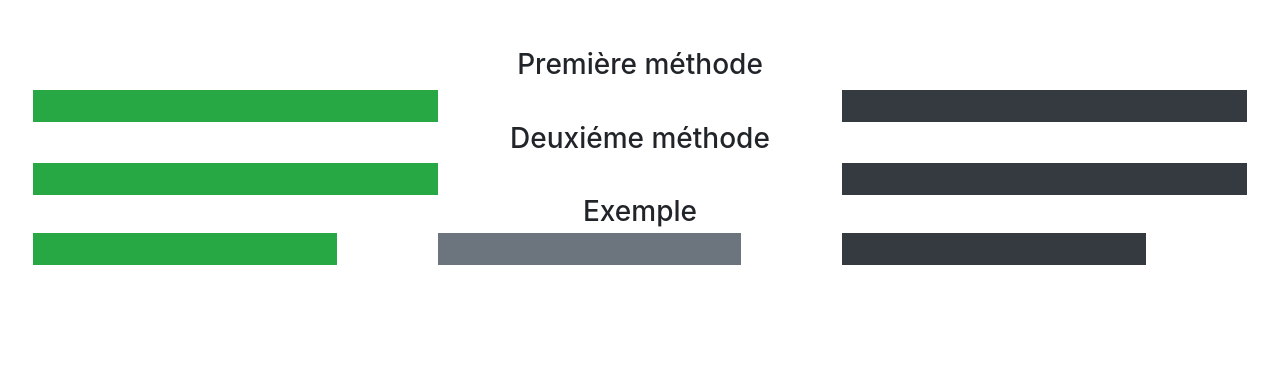
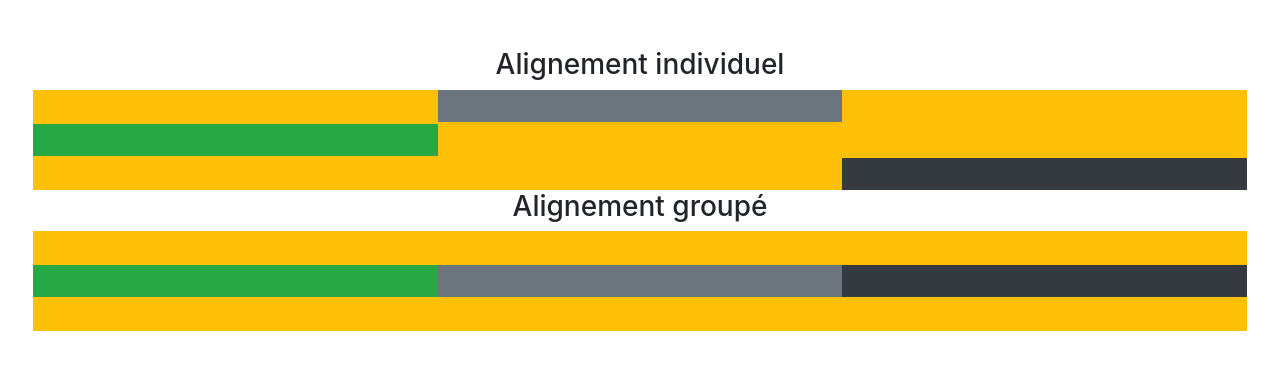
Before and after one commit to Dusan-O/Bootstrap_4, a plain HTML site: page index.html in a window 1280 px wide. Drawn offline with nearby package versions, Linux system fonts and the light colour scheme.

Commit message:
Alignement vertical des éléments

```diff
--- a/index.html
+++ b/index.html
@@ -12,24 +12,18 @@
 
 
 <section class="p-5 text-center">
-  <h3>Première méthode</h3>
-  <div class="row mt-1">
-    <div class="col-sm-4 p-3 bg-success"></div>
-    <div class="col-sm-4 p-3 offset-sm-4 bg-dark"></div>
+  <h3>Alignement individuel</h3>
+  <div class="row mt-1 bg-warning" style="height: 100px">
+    <div class="col-4 p-3 bg-success align-self-center"></div>
+    <div class="col-4 p-3 bg-secondary align-self-start"></div>
+    <div class="col-4 p-3 bg-dark align-self-end"></div>
   </div>
 
-  <h3>Deuxiéme méthode</h3>
-  <div class="row mt-1">
-    <div class="col-sm-4 p-3 bg-success"></div>
-    <div class="col-sm-4"></div>
-    <div class="col-sm-4 p-3 bg-dark"></div>
-  </div>
-
-  <h3>Exemple</hr>
-  <div class="row mt-1">
-    <div class="col-sm-3 p-3 bg-success"></div>
-    <div class="col-sm-3 p-3 offset-sm-1 bg-secondary"></div>
-    <div class="col-sm-3 p-3 offset-sm-1 bg-dark"></div>
+    <h3>Alignement groupé</h3>
+  <div class="row mt-1 align-items-center bg-warning" style="height: 100px">
+    <div class="col-4 p-3 bg-success"></div>
+    <div class="col-4 p-3 bg-secondary"></div>
+    <div class="col-4 p-3 bg-dark"></div>
   </div>
   </section>
 
```
